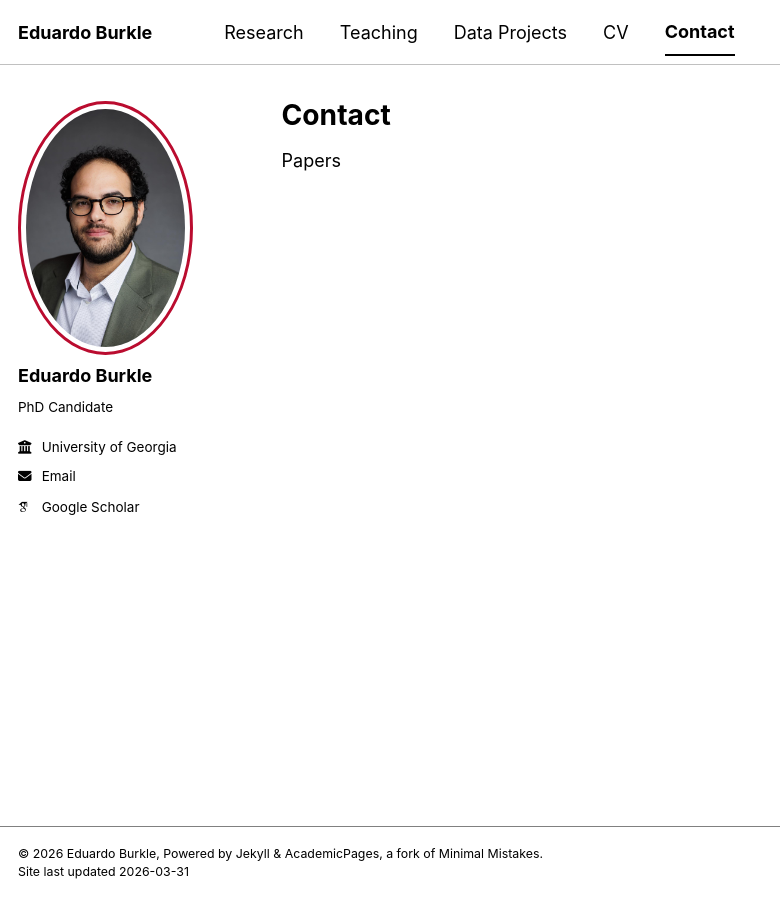
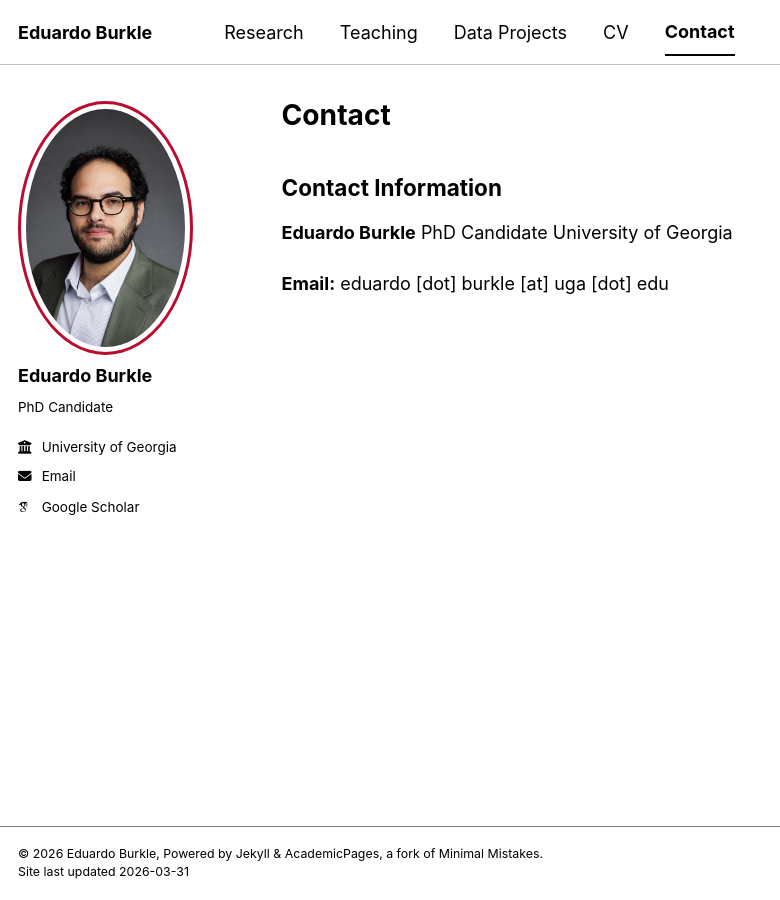
Before and after one commit to eduardoburkle/eduardoburkle.github.io, a Jekyll site: the page built from _pages/contact.md, in a window 1280 px wide. Shown: the whole page, without its empty margins (0-780 px from the left). Built offline with Jekyll 4.4.1, drawn with Linux system fonts in a browser that asks for light colours; some web fonts are replaced; a script bundle is joined from its source files by our own code; library files that are not in the unit come from our copies.

Commit message:
Update contact.md

```diff
--- a/_pages/contact.md
+++ b/_pages/contact.md
@@ -5,4 +5,9 @@ permalink: /contact/
 author_profile: true
 ---
 
-Papers
+## Contact Information
+
+**Eduardo Burkle** PhD Candidate
+University of Georgia
+
+**Email:** eduardo [dot] burkle [at] uga [dot] edu
```
